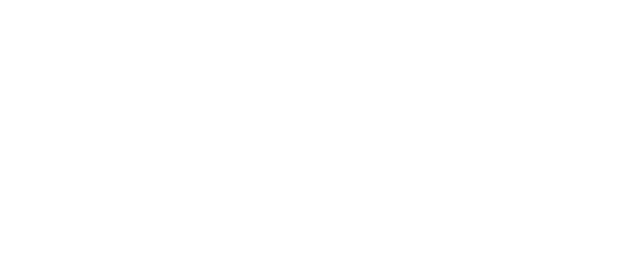
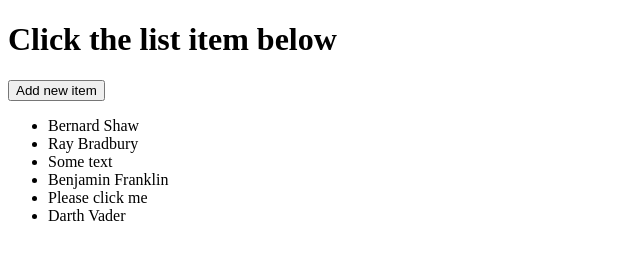
Before and after one commit to ArturWer/play-with-DOM, a plain HTML site: page index.html in a window 1280 px wide. Shown: the whole page, without its empty margins (0-640 px from the left). Drawn offline with Linux system fonts and the light colour scheme.

Commit message:
Added html elements

```diff
--- a/index.html
+++ b/index.html
@@ -6,11 +6,20 @@
 	<link rel="stylesheet" type="text/css" href="main.css">
 </head>
 <body>
- <main>
-	<header>
-		<h1></h1>
-	</header>
- </main>
+<header>
+	<h1>Click the list item below</h1>
+</header>
+<main>
+	<button>Add new item</button>
+	<ul>
+		<li>Bernard Shaw</li>
+		<li>Ray Bradbury</li>
+		<li>Some text</li>
+		<li>Benjamin Franklin</li>
+		<li>Please click me</li>
+		<li>Darth Vader</li>
+	</ul>
+</main>
 
  <script src="scripts/main.js"></script>
 </body>
```
